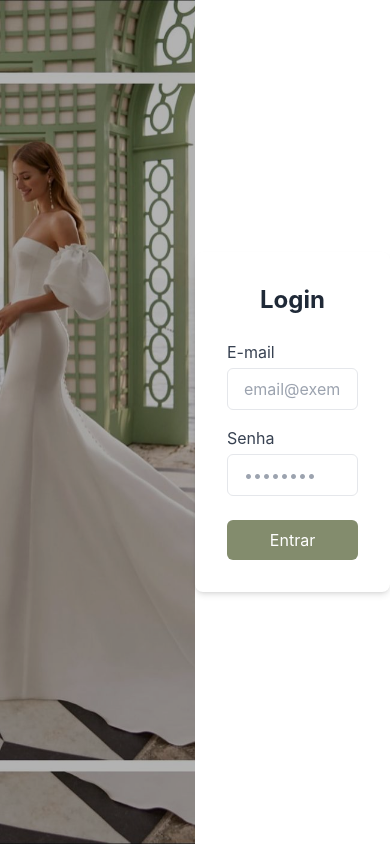
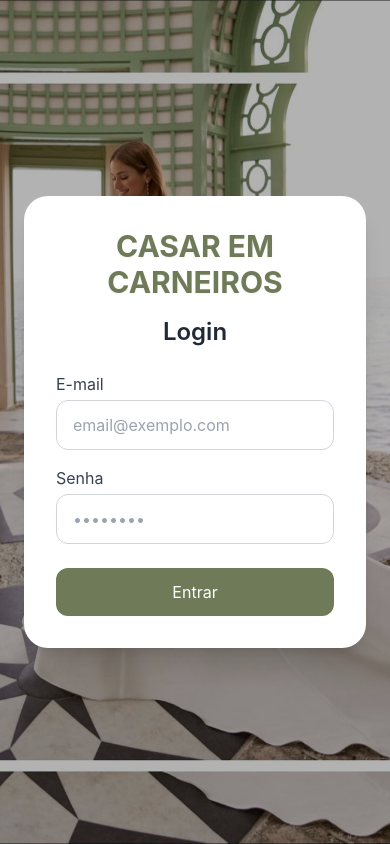
Before and after one commit to airtonvasconcelosjr/casamentos, a React (Create React App) app: page /login in a window 390 px wide. Built offline with nearby package versions, Linux system fonts and the light colour scheme; no server answers.

Commit message:
Feat: add alteracoes visuais mobile (#19)
Co-authored-by: Airton <airton.junior@pinho.com.br>

```diff
--- a/src/components/Header.js
+++ b/src/components/Header.js
@@ -11,7 +11,7 @@ import {
     verifyBeforeUpdateEmail
 } from "firebase/auth";
 import { FontAwesomeIcon } from "@fortawesome/react-fontawesome";
-import { faPencil, faTimes } from "@fortawesome/free-solid-svg-icons";
+import { faPencil, faTimes, faSignOutAlt } from "@fortawesome/free-solid-svg-icons";
 import { toast } from "react-toastify";
 import InputField from "../components/InputField";
 import { formatInputDateMask, formatPhoneNumber } from "../utils/formatters";
@@ -165,23 +165,31 @@ function Header() {
     return (
         <header className="bg-olive-dark text-white py-4 px-6">
             <div className="flex justify-between items-center">
-                <h1 className="text-2xl font-bold">Casar em Carneiros</h1>
+                <h1 className="text-xl md:text-2xl font-bold">
+                    Casar em Carneiros
+                </h1>
+
                 {user && (
                     <div className="flex items-center space-x-4">
                         <span className="text-sm">{userData.fullName}</span>
+
                         <FontAwesomeIcon
                             icon={faPencil}
-                            className="white mr-6 w-3 cursor-pointer"
+                            className="text-white mr-6 w-3 cursor-pointer"
                             onClick={handleEditClick}
                         />
+
                         <button
                             onClick={handleSignOut}
-                            className="bg-olive-light text-black py-1 px-3 ml-2 rounded-md hover:bg-gray-100"
+                            className="bg-olive-light text-black py-1 px-3 ml-2 rounded-md hover:bg-gray-100 flex items-center justify-center"
                         >
-                            Sair
+                            <FontAwesomeIcon icon={faSignOutAlt} className="block md:hidden text-olive-dark" />
+
+                            <span className="hidden md:block">Sair</span>
                         </button>
                     </div>
                 )}
+
             </div>
 
             <Modal
@@ -212,7 +220,7 @@ function Header() {
                     <InputField
                         label="Número de telefone"
                         type="text"
-                        value={formatPhoneNumber(phoneNumber )}
+                        value={formatPhoneNumber(phoneNumber)}
                         onChange={(e) => setPhoneNumber(e.target.value)}
                         disabled={isUpdatingEmail || isCheckingEmail}
                     />
--- a/src/pages/Login.js
+++ b/src/pages/Login.js
@@ -39,24 +39,37 @@ function Login() {
         }
     };
 
+
     return (
-        <div className="min-h-screen flex">
+        <div className="min-h-screen flex flex-col md:flex-row bg-gradient-to-b from-white via-olive-50 to-white">
+            {/* Desktop background image with overlay */}
             <div
-                className="w-1/2 bg-cover bg-center relative"
+                className="hidden md:block w-1/2 bg-cover bg-center relative"
                 style={{ backgroundImage: `url(${Capa})` }}
             >
                 <div className="absolute inset-0 bg-black bg-opacity-30"></div>
             </div>
 
-            <div className="w-1/2 flex items-center justify-center bg-white relative z-10">
-                <div className="bg-white p-8 rounded-lg shadow-md w-full max-w-md">
-                    <h2 className="text-2xl font-bold mb-6 text-center text-gray-800">Login</h2>
+            {/* Mobile background image with overlay */}
+            <div
+                className="absolute inset-0 bg-cover bg-center md:hidden"
+                style={{ backgroundImage: `url(${Capa})` }}
+            >
+                <div className="absolute inset-0 bg-black bg-opacity-30"></div>
+            </div>
+
+            <div className="flex-1 flex items-center justify-center p-6 md:p-0">
+                <div className="bg-white p-8 md:p-8 rounded-3xl shadow-xl w-full max-w-md transform transition-all duration-700 ease-in-out animate-fade-slide">
+                    <h1 className="text-3xl font-bold mb-4 text-center text-olive-dark drop-shadow-sm">
+                        CASAR EM CARNEIROS
+                    </h1>
+                    <h2 className="text-2xl font-semibold mb-6 text-center text-gray-800">Login</h2>
                     <form onSubmit={handleLogin}>
                         <div className="mb-4">
                             <label className="block text-gray-700">E-mail</label>
                             <input
                                 type="email"
-                                className="w-full px-4 py-2 mt-1 border rounded-md focus:outline-none focus:ring-2 focus:ring-blue-400"
+                                className="w-full px-4 py-3 mt-1 border border-gray-300 rounded-xl focus:outline-none focus:ring-2 focus:ring-olive-dark focus:shadow-lg transition duration-300"
                                 placeholder="email@exemplo.com"
                                 value={email}
                                 onChange={(e) => setEmail(e.target.value)}
@@ -67,25 +80,24 @@ function Login() {
                             <label className="block text-gray-700">Senha</label>
                             <input
                                 type="password"
-                                className="w-full px-4 py-2 mt-1 border rounded-md focus:outline-none focus:ring-2 focus:ring-blue-400"
+                                className="w-full px-4 py-3 mt-1 border border-gray-300 rounded-xl focus:outline-none focus:ring-2 focus:ring-olive-dark focus:shadow-lg transition duration-300"
                                 placeholder="••••••••"
                                 value={password}
                                 onChange={(e) => setPassword(e.target.value)}
                                 required
                             />
                         </div>
-                        {error && <p className="text-red-500 text-sm mb-4 text-center">{error}</p>}
+                        {error && (
+                            <p className="text-red-500 text-sm mb-4 text-center">{error}</p>
+                        )}
                         <button
                             type="submit"
                             disabled={loading}
-                            className="w-full bg-olive text-white py-2 rounded-md hover:bg-olive-dark transition-colors disabled:opacity-50"
+                            className="w-full bg-olive-dark text-white py-3 rounded-xl hover:bg-olive transition-colors duration-300 disabled:opacity-50"
                         >
                             {loading ? "Entrando..." : "Entrar"}
                         </button>
                     </form>
-                    {/* <Link to="/register" className="text-olive-dark hover:text-olive mt-4 text-sm block text-center">
-                        Cadastrar-se
-                    </Link> */}
                 </div>
             </div>
         </div>
```
Also changed, not shown: src/pages/OrcamentosList.js (+76 -21 lines).
